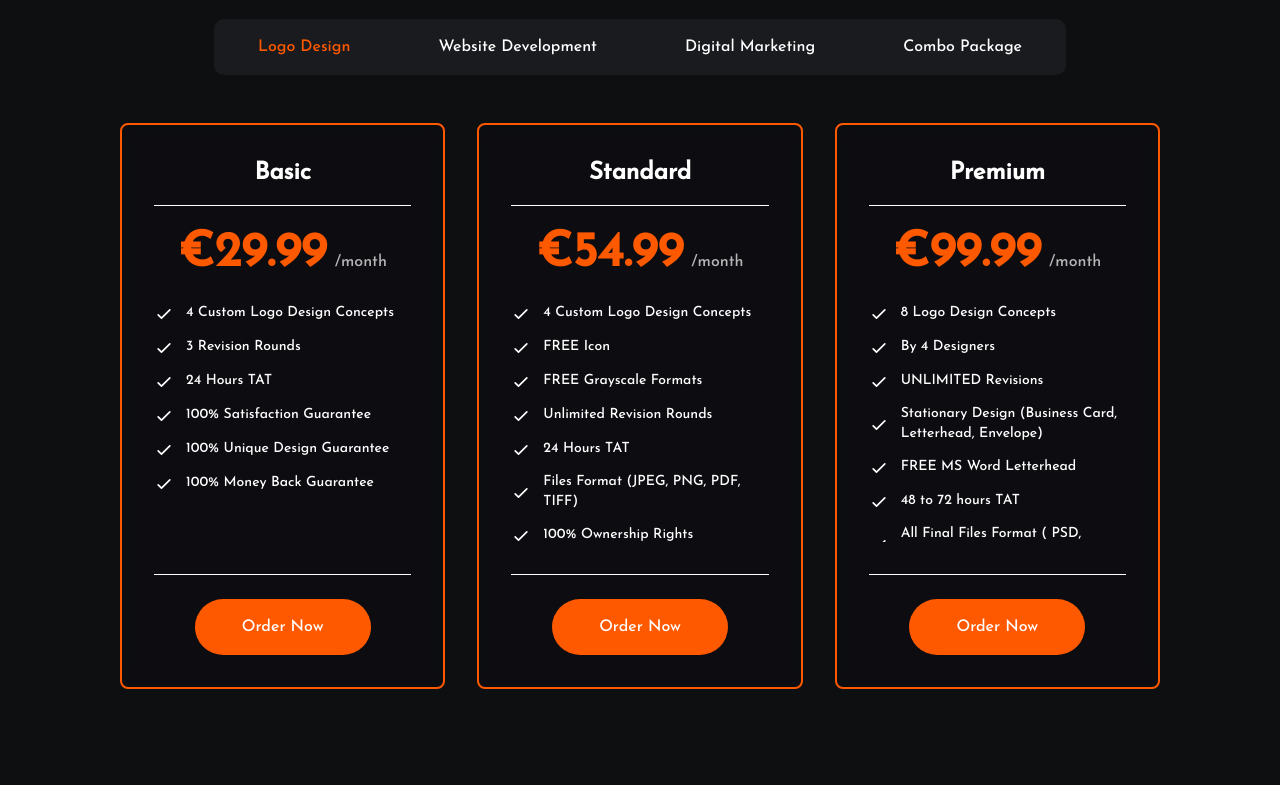
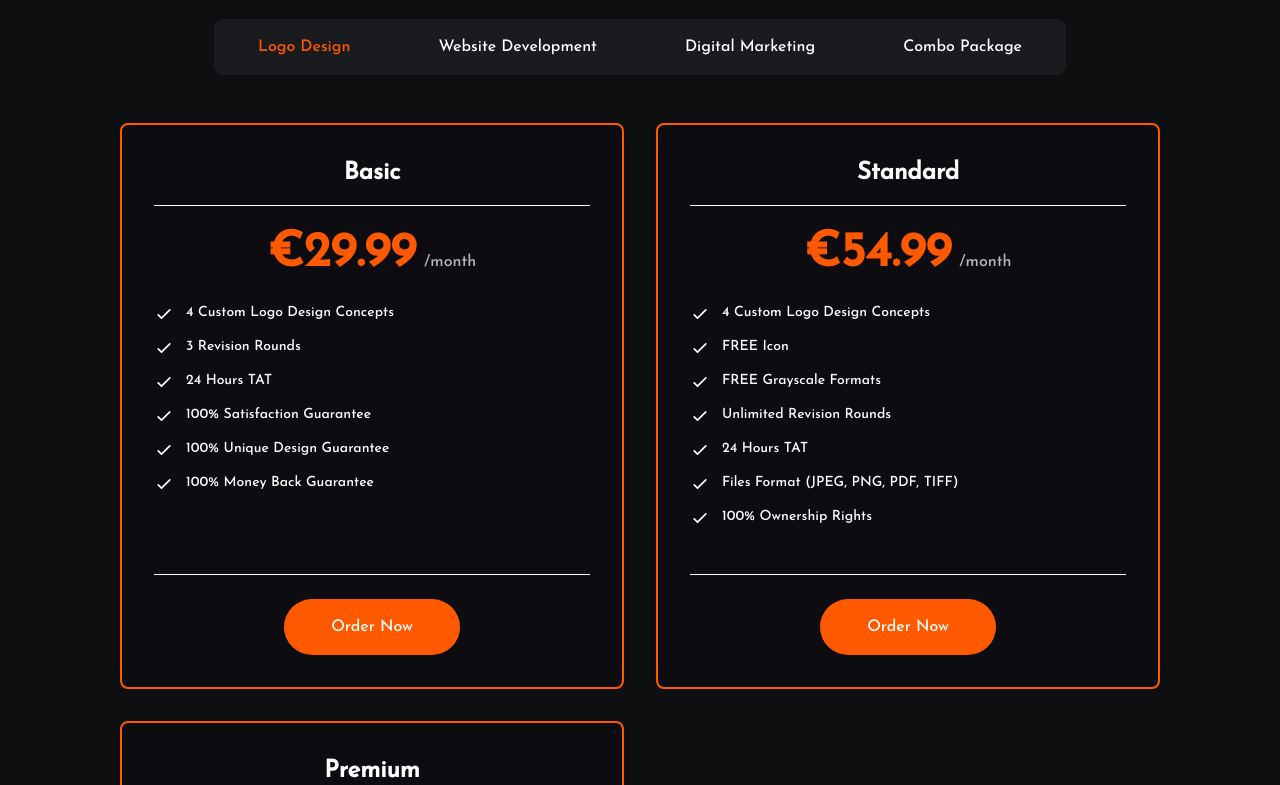
Before and after one commit to Syed-rayyan12/xpertwebstudio, a Next.js app: page / in a window 1280 px wide. Shown: the part 3080-3865 px from the top of the page. Built offline with nearby package versions, Linux system fonts and the light colour scheme.

Commit message:
code updated

```diff
--- a/app/components/homeComponents/Pricing.jsx
+++ b/app/components/homeComponents/Pricing.jsx
@@ -376,7 +376,7 @@ const Pricing = () => {
             </div>
 
             {/* Pricing Cards */}
-            <div className="grid gap-4 sm:gap-6 md:gap-8 grid-cols-1 md:grid-cols-2 lg:grid-cols-3 transition-all duration-500 ease-in-out px-4">
+            <div className="grid gap-4 sm:gap-6 md:gap-8 grid-cols-1 md:grid-cols-2 lg:grid-cols-2 transition-all duration-500 ease-in-out px-4">
                 {plans.map((plan, index) => (
                     <div
                         key={`${activeTab}-${index}`}
```
